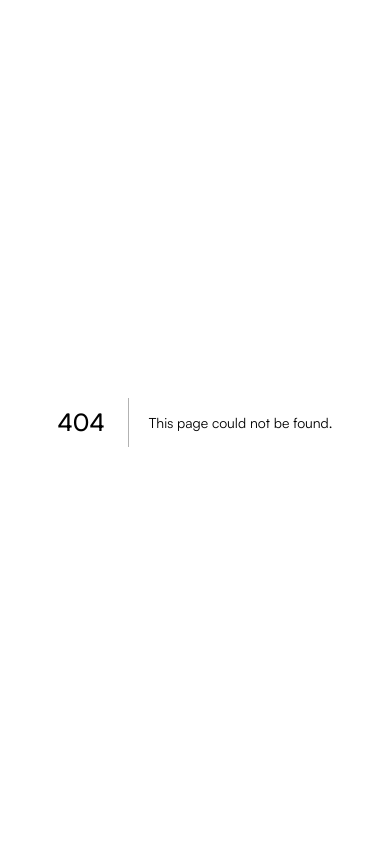
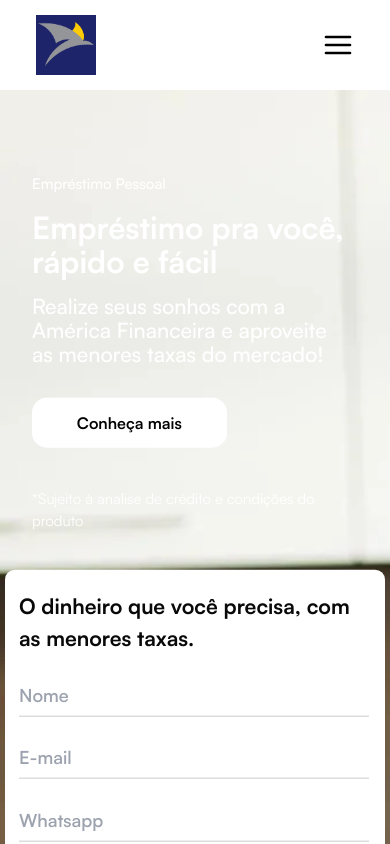
Before and after one commit to devpdro/america-financeira, a Next.js app in the folder frontend/: page /emprestimo-pessoal in a window 390 px wide. Before the commit this address had no page. Shown: the top 844 px of the page. Built offline with nearby package versions, Linux system fonts and the light colour scheme.

Commit message:
feat: responsive header

```diff
--- /dev/null
+++ b/frontend/src/app/emprestimo-pessoal/page.tsx
@@ -0,0 +1,28 @@
+import { Header, Navbar, Faq } from "@/presentation/components/Common";
+import { Images } from "@/presentation/assets";
+
+export default function PersonalLoan() {
+  const backgroundImageUrl = Images.personalEntrepreneur;
+  return (
+    <div>
+      <Navbar />
+      <Header
+        title="Empréstimo Pessoal"
+        subtitle={
+          <>
+            Empréstimo pra você, <br /> rápido e fácil
+          </>
+        }
+        showDetails={
+          <>
+            Realize seus sonhos com a América Financeira e aproveite <br /> as
+            menores taxas do mercado!
+          </>
+        }
+        showParagraph="*Sujeito à analise de crédito e condições do produto"
+        backgroundImage={backgroundImageUrl.src}
+      />
+      <Faq />
+    </div>
+  );
+}
--- a/frontend/src/app/page.tsx
+++ b/frontend/src/app/page.tsx
@@ -10,6 +10,7 @@
 import { Images } from "@/presentation/assets";
 
 export default function Home() {
+  const backgroundImageUrl = Images.HeaderInitial;
   return (
     <>
       <main>
@@ -23,6 +24,7 @@
           }
           showParagraph="*Aqui seu empréstimo é rápido, fácil e descomplicado"
           showDetails={false}
+          backgroundImage={backgroundImageUrl.src}
         />
         <CarouselLoan
           subtitle="Ofertas personalizadas"
--- a/frontend/src/app/quem-somos/page.tsx
+++ b/frontend/src/app/quem-somos/page.tsx
@@ -1,10 +1,9 @@
-import {
-  Header,
-  Navbar,
-} from "@/presentation/components/Common";
+import { Header, Navbar } from "@/presentation/components/Common";
 import { CarouselAbout } from "@/presentation/components/Carousel";
+import { Images } from "@/presentation/assets";
 
 const About = () => {
+  const backgroundImageUrl = Images.HeaderInitial;
   return (
     <>
       <Navbar />
@@ -23,6 +22,7 @@
           </>
         }
         showLoanRequest={false}
+        backgroundImage={backgroundImageUrl.src}
       />
       <CarouselAbout
         subtitle="Cultura e valores"
--- a/frontend/src/presentation/@types/header/header.ts
+++ b/frontend/src/presentation/@types/header/header.ts
@@ -4,4 +4,5 @@
   showDetails: React.ReactNode;
   showParagraph?: string;
   showLoanRequest?: boolean;
+  backgroundImage?: string;
 };
--- a/frontend/src/presentation/assets/image/images.ts
+++ b/frontend/src/presentation/assets/image/images.ts
@@ -17,6 +17,7 @@
 import BankC6 from "./img/banco-c6.webp";
 import America from './img/america.jpg'
 import ColorParty from './img/festa-das-cores.jpg'
+import HeaderInitial from './img/header-initial.webp'
 
 const Images = {America,ColorParty,
   BankC6,
@@ -35,7 +36,7 @@
   logoWhite,
   payrollLoan,
   personalEntrepreneur,
-  logoAmerica,
+  logoAmerica,HeaderInitial,
 };
 
 export default Images;
--- a/frontend/src/presentation/components/Common/Footer/footer.module.scss
+++ b/frontend/src/presentation/components/Common/Footer/footer.module.scss
@@ -45,8 +45,8 @@
   }
   .container-info {
     max-width: 1380px;
-    margin: 0 auto;
-    padding: 1rem 0rem 2rem 0rem;
+    margin: 0rem auto;
+    padding: 0.5rem 2rem 1rem 2rem;
     display: flex;
     align-items: center;
     justify-content: space-between;
--- a/frontend/src/presentation/components/Common/Header/header.module.scss
+++ b/frontend/src/presentation/components/Common/Header/header.module.scss
@@ -3,16 +3,13 @@
 
 .container {
   color: $white-color;
-  background: url("../../../assets/image/img/header-initial.webp") left
-    center;
-  background-size: cover;
   height: 100vh;
   max-width: 100%;
   @media (min-width: 625px) and (max-width: 994px) {
     height: 135vh;
   }
   @media (max-width: 624px) {
-    height: 155vh;
+    height: 155vh !important;
   }
   .box-section {
     @include display-flex(center, space-between);
@@ -24,10 +21,15 @@
     padding: 0 2rem;
     transform: translate(-50%, -50%);
 
-    @media (max-width: 994px) {
+    @media (min-width: 625px) and (max-width: 994px) {
       @include display-flex(center, flex-start);
       flex-direction: column;
-      margin-top: 11rem;
+      margin-top: 12rem;
+    }
+    @media (max-width: 624px) {
+      @include display-flex(center, flex-start);
+      flex-direction: column;
+      margin-top: 14rem;
     }
 
     .text-section {
@@ -35,12 +37,13 @@
       .subtitle {
         font-weight: $weight-normal;
         font-size: $size-medium;
-        margin-bottom: 24px;
+        margin-bottom: 1.5rem;
         @media (min-width: 625px) and (max-width: 994px) {
           font-size: $size-small;
         }
         @media (max-width: 624px) {
           font-size: $size-extra-small;
+          margin-bottom: 1rem;
         }
       }
 
@@ -48,7 +51,7 @@
         font-size: $size-extra-large;
         font-weight: $weight-bold;
         line-height: 3rem;
-        margin-bottom: 2.5rem;
+        margin-bottom: 2rem;
         @media (min-width: 625px) and (max-width: 994px) {
           font-size: $size-large;
           line-height: 3rem;
@@ -56,21 +59,23 @@
         @media (max-width: 624px) {
           font-size: $size-extra-medium;
           line-height: 2.1rem;
+          margin-bottom: 1rem;
         }
       }
 
       .paragraph {
         font-weight: $weight-light;
-        font-size: $size-small;
+        font-size: $size-extra-small;
+        margin-top: 1.5rem;
         @media (max-width: 994px) {
           font-size: $size-extra-small;
         }
       }
       .paragraph-details {
-        font-size: $size-normal;
+        font-size: $size-medium;
         font-weight: $weight-normal;
-        line-height: 1.6rem;
-        margin-bottom: 2.5rem;
+        line-height: 1.5rem;
+        margin-bottom: 2rem;
       }
     }
 
@@ -81,7 +86,9 @@
       width: 400px;
       margin-top: 5.85rem;
       @media (max-width: 994px) {
-        margin-top: 2.725rem;
+        margin-top: 2.375rem;
+        padding: 1.275rem 0.875rem;
+        width: 380px;
       }
     }
   }
--- a/frontend/src/presentation/components/Common/Header/header.tsx
+++ b/frontend/src/presentation/components/Common/Header/header.tsx
@@ -5,27 +5,39 @@
 
 import styles from "./header.module.scss";
 
-const Header: React.FC<HeaderTypes> = ({
+const Header: React.FC<
+  HeaderTypes & {
+    backgroundImage: string;
+  }
+> = ({
   title,
   subtitle,
   showDetails,
   showParagraph = true,
   showLoanRequest = true,
+  backgroundImage,
 }) => {
   return (
-    <header className={`${styles.container}`}>
+    <header
+      className={`${styles.container}`}
+      style={{
+        backgroundImage: `url(${backgroundImage})`,
+        backgroundPosition: "left center",
+        backgroundSize: "cover",
+        height: "100vh",
+      }}
+    >
       <div className={styles["box-section"]}>
         <div className={styles["text-section"]}>
           <h6 className={styles.subtitle}>{title}</h6>
           <h1 className={styles.title}>{subtitle}</h1>
-          {showParagraph && <p className={styles.paragraph}>{showParagraph}</p>}
           {showDetails && (
             <>
               <p className={styles["paragraph-details"]}>{showDetails}</p>
               <Button typeStyle="btn3" text="Conheça mais" />{" "}
-
             </>
           )}
+          {showParagraph && <p className={styles.paragraph}>{showParagraph}</p>}
         </div>
         {showLoanRequest && (
           <div className={styles["form-section"]}>
--- a/frontend/src/presentation/components/Common/Wrapper/wrapper.module.scss
+++ b/frontend/src/presentation/components/Common/Wrapper/wrapper.module.scss
@@ -4,7 +4,7 @@
   display: flex;
   align-items: center;
   justify-content: center;
-  max-width: 1180px;
+  max-width: 1280px;
   margin: 0 auto 7rem auto;
   gap: 2.5rem;
   padding: 0 2rem;
@@ -24,7 +24,7 @@
   .text-section {
     width: 100%;
     .title {
-      font-size: $size-large;
+      font-size: $size-extra-medium;
       font-weight: $weight-bold;
       margin: 0rem 0 1rem 0;
       @media (max-width: 880px) {
--- a/frontend/src/presentation/components/Form/LoanRequest/loan-request.module.scss
+++ b/frontend/src/presentation/components/Form/LoanRequest/loan-request.module.scss
@@ -4,6 +4,7 @@
 .form {
   display: flex;
   flex-direction: column;
+width: 90%;
   .title {
     color: $black-color;
     font-size: $size-medium;
@@ -55,7 +56,4 @@
       border-color: $red-color;
     }
   }
-  .checkbox-error {
-    color: $red-color;
-  }
 }
--- a/frontend/src/presentation/components/Location/location.module.scss
+++ b/frontend/src/presentation/components/Location/location.module.scss
@@ -34,7 +34,7 @@
     .text-section {
       width: 80%;
       .title {
-        font-size: $size-large;
+        font-size: $size-extra-medium;
         font-weight: $weight-bold;
         line-height: 2rem;
         margin: 0rem 0 1rem 0;
```
